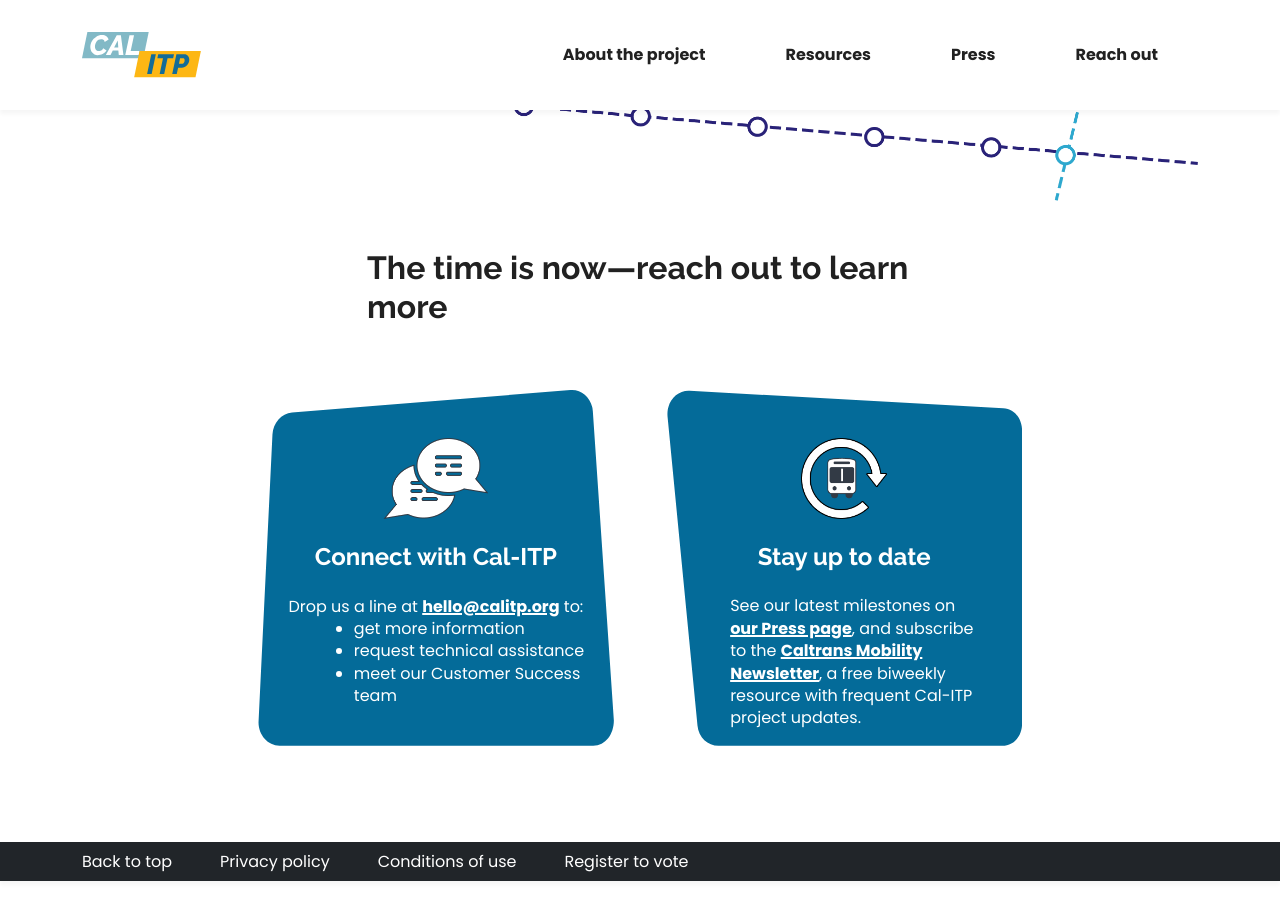
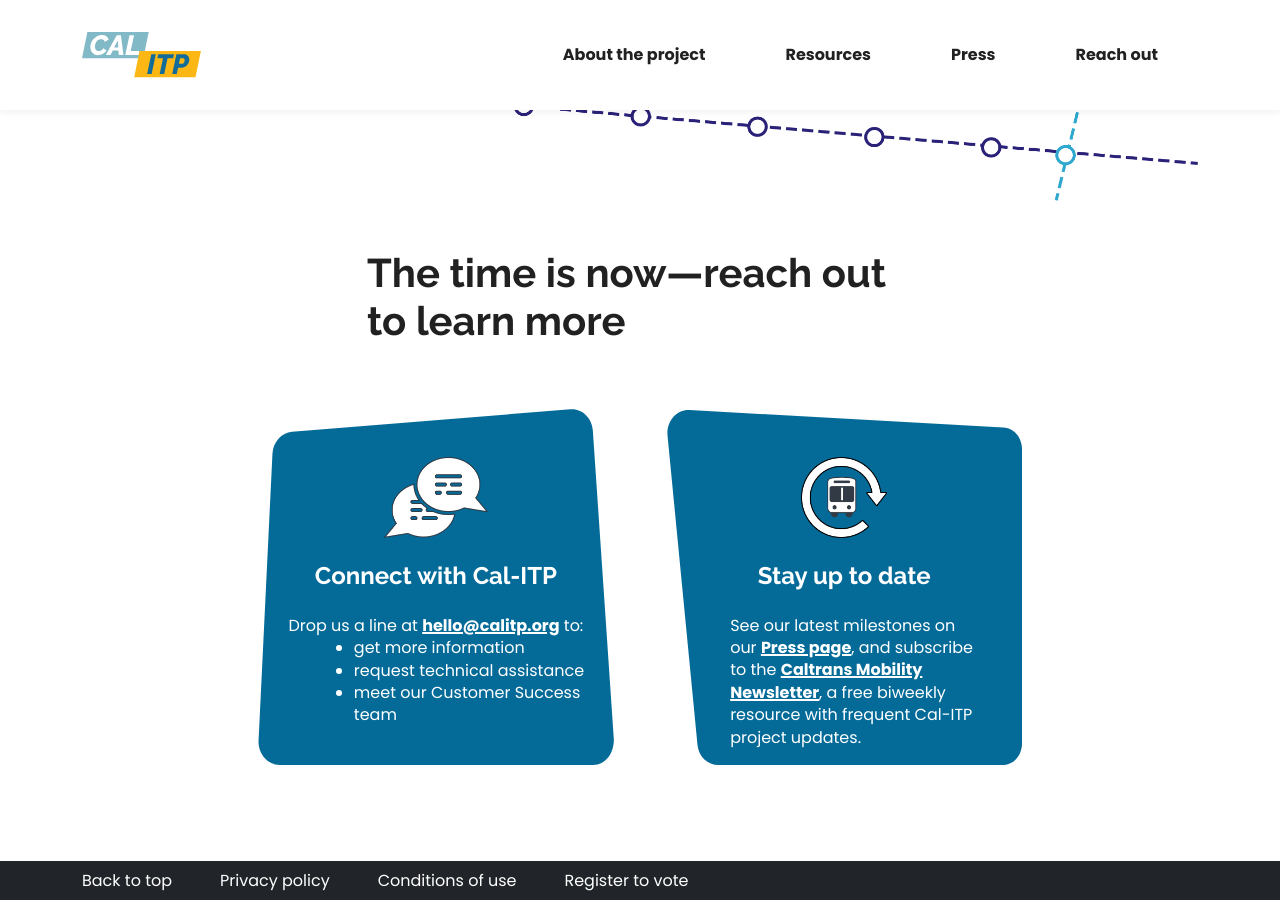
Before and after one commit to cal-itp/calitp.org, a Jekyll site: the page built from src/index.html, in a window 1280 px wide and 900 px high, scrolled down 3659 px. Built offline with Jekyll 4.4.1, drawn with Linux system fonts in a browser that asks for light colours.

Commit message:
fix(contact): remove link from Our

```diff
--- a/src/_includes/contact.html
+++ b/src/_includes/contact.html
@@ -1,6 +1,6 @@
 <section id="reachout" class="row justify-content-center">
   <div class="col-12 col-md-8 col-lg-6">
-    <h2 class="text-center text-md-start d-block mb-3">The time is now—reach out to learn more</h2>
+    <h2 class="h1 text-center text-md-start d-block mb-3">The time is now—reach out to learn more</h2>
   </div>
 </section>
 
@@ -25,7 +25,7 @@
     <div class="background-calitp-blue pt-3 pt-md-5 px-3 text-center clipped-end">
       <picture
         ><img
-          src="images/connect.png"
+          src="/images/connect.png"
           alt="Two thought bubbles with dashes of various lengths, meant to represent words in a conversation"
           width="105"
       /></picture>
@@ -47,14 +47,14 @@
     <div class="background-calitp-blue pt-3 pt-md-5 px-md-5 px-3 pt-2 text-center clipped-start">
       <picture
         ><img
-          src="images/stay-up-to-date.png"
+          src="/images/stay-up-to-date.png"
           alt="A bus nearly surrounded by a semicircular arrow, meant to indicate that transit content is being refreshed"
           width="86"
       /></picture>
       <h3 class="text-white d-block my-4">Stay up to date</h3>
       <p class="text-white text-start ps-lg-3">
-        See our latest milestones on
-        <a class="text-white fw-bolder" href="/press">our Press page</a>, and subscribe to the
+        See our latest milestones on our
+        <a class="text-white fw-bolder" href="/press">Press page</a>, and subscribe to the
         <a
           class="text-white fw-bolder"
           href="https://lp.constantcontactpages.com/su/eLbtFoE/calitp?website"
```
